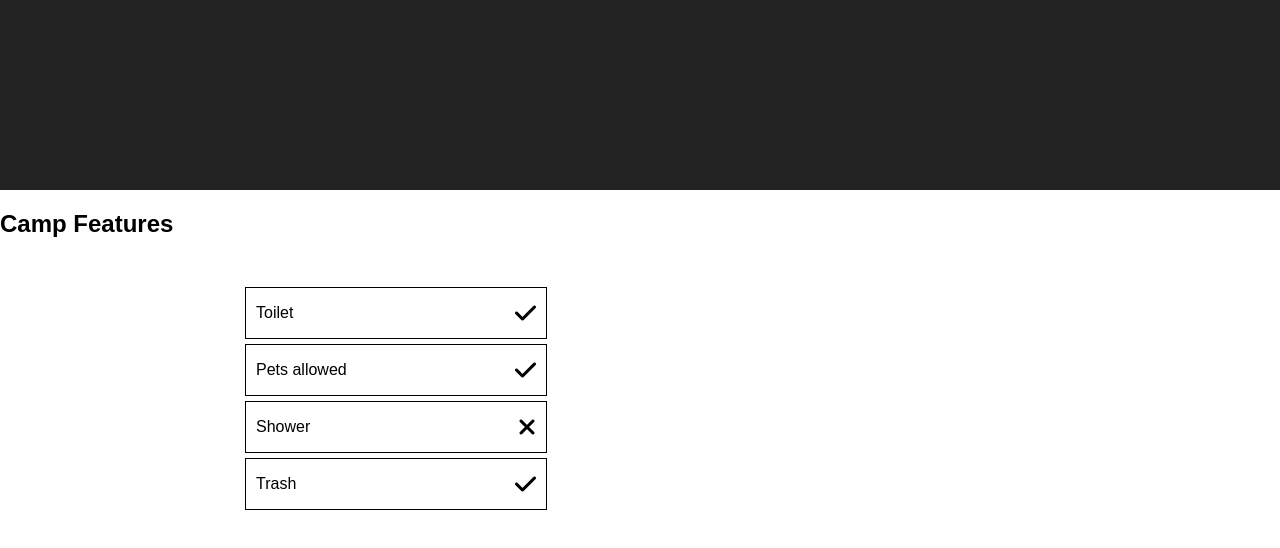
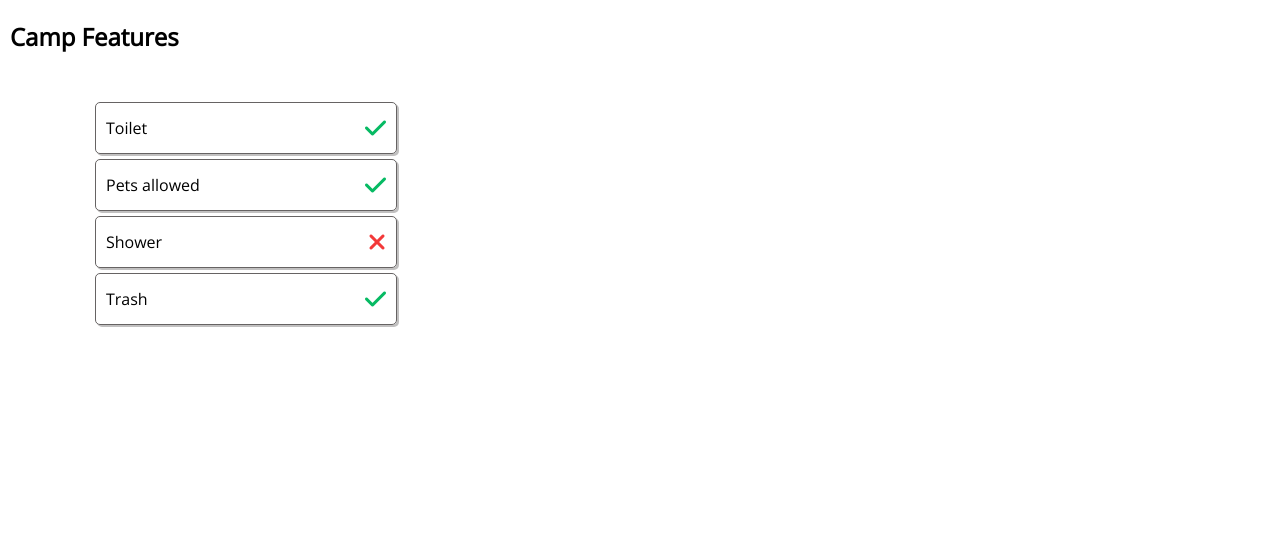
Before and after one commit to hwangm/frontend, a React (Create React App) app: page / in a window 1280 px wide. Shown: the top 548 px of the page. Built offline with nearby package versions, Linux system fonts and the light colour scheme.

Commit message:
Almost almost done

```diff
--- a/public/index.html
+++ b/public/index.html
@@ -5,6 +5,7 @@
   <meta name="viewport" content="width=device-width,initial-scale=1">
   <script src="camp_features.js"></script>
   <script src="https://use.fontawesome.com/6ad6929304.js"></script>
+  <link href="https://fonts.googleapis.com/css?family=Open+Sans" rel="stylesheet">
 
 </head>
 <body>
--- a/src/App/App.css
+++ b/src/App/App.css
@@ -1,30 +1,10 @@
-.App-header {
-  background-color: #222;
-  height: 150px;
-  padding: 20px;
-  color: white;
-}
-
-.App-title {
-  font-size: 1.5em;
-}
-
-.App-intro {
-  font-size: large;
-}
-
-@keyframes App-logo-spin {
-  from {
-    transform: rotate(0deg);
-  }
-  to {
-    transform: rotate(360deg);
-  }
+.Feature-header {
+  margin-left: 10px;
 }
 
 .Feature-container {
-  margin-left: 200px;
-  margin-right: 200px;
+  margin-left: 50px;
+  margin-right: 50px;
 }
 
 .Feature-container ul {
@@ -34,6 +14,6 @@
 }
 
 .Feature-container ul li {
-  clear: both;
+  clear: left;
   height: 20px;
 }
--- a/src/App/App.js
+++ b/src/App/App.js
@@ -5,7 +5,18 @@ import Feature from '../Feature/Feature';
 class App extends Component {
   render() {
     let featureList = window.FEATURES;
-
+    if(!featureList){
+      return (
+        <div className="App">
+          <div className="Feature-header">
+            <h2>Camp Features</h2>
+          </div>
+          <div className="Feature-container">
+            Something went wrong. We're not able to display features of this campsite at the moment. Sorry about that!
+          </div>
+        </div>
+      );
+    }
     let featureComponents = featureList.map((feature, index) => {
       return (
         <Feature key={index} title={feature.title} presence={feature.presence} subfeatures={feature.subfeatures} />
@@ -14,8 +25,6 @@ class App extends Component {
 
     return (
       <div className="App">
-        <header className="App-header">
-        </header>
         <div className="Feature-header">
           <h2>Camp Features</h2>
         </div>
--- a/src/App/App.min.css
+++ b/src/App/App.min.css
@@ -1 +1 @@
-.App-header{background-color:#222;height:150px;padding:20px;color:white}.App-title{font-size:1.5em}.App-intro{font-size:large}@keyframes App-logo-spin{from{transform:rotate(0deg)}to{transform:rotate(360deg)}}.Feature-container{margin-left:200px;margin-right:200px}.Feature-container ul{font-size:24px;list-style-type:none;float:left}.Feature-container ul li{clear:both;height:20px}
+.Feature-header{margin-left:10px}.Feature-container{margin-left:50px;margin-right:50px}.Feature-container ul{font-size:24px;list-style-type:none;float:left}.Feature-container ul li{clear:left;height:20px}
--- a/src/App/App.scss
+++ b/src/App/App.scss
@@ -1,43 +1,18 @@
-.App {
-
+.Feature-header {
+  margin-left: 10px;
 }
 
-.App-header {
-  background-color: #222;
-  height: 150px;
-  padding: 20px;
-  color: white;
-}
-
-.App-title {
-  font-size: 1.5em;
-}
-
-.App-intro {
-  font-size: large;
-}
-
-@keyframes App-logo-spin {
-  from { transform: rotate(0deg); }
-  to { transform: rotate(360deg); }
-}
-
-
 .Feature-container {
-  margin-left: 200px;
-  margin-right: 200px;
+  margin-left: 50px;
+  margin-right: 50px;
   & ul{
     font-size: 24px;
     list-style-type: none;
     float: left;
-    // margin: 5px;
-    // height: 20px;
+
     & li{
-      clear: both;
+      clear: left;
       height: 20px;
-      & ul {
-        // margin-top: 30px;
-      }
     }
   }
 }
--- a/src/Feature/Feature.css
+++ b/src/Feature/Feature.css
@@ -18,7 +18,9 @@
   font-size: 16px;
   list-style-type: none;
   margin: 5px 5px;
-  border: 1px solid black;
+  border: 1px solid #666363;
+  box-shadow: 2px 2px rgba(116, 113, 113, 0.445);
+  border-radius: 5px;
 }
 
 .has-subfeatures:hover {
@@ -27,7 +29,26 @@
   cursor: pointer;
 }
 
+.has-subfeatures:hover .show-subfeatures-text {
+  display: inline;
+  transition: display 0.2s linear;
+}
+
+.show-subfeatures-text {
+  opacity: 0.5;
+  font-size: 12px;
+  display: none;
+}
+
 .icon-right {
   font-size: 24px;
   margin-right: 10px;
 }
+
+.green {
+  color: #06ba63;
+}
+
+.red {
+  color: #f33939;
+}
--- a/src/Feature/Feature.js
+++ b/src/Feature/Feature.js
@@ -4,10 +4,6 @@ import './Feature.css';
 class Feature extends Component {
   constructor(props) {
     super(props);
-    // props:
-    // title
-    // presence
-    // subfeatures
     this.state = {
       showSubfeatures: false
     };
@@ -21,8 +17,8 @@ class Feature extends Component {
   }
 
   render() {
-    let featurePresentIcon = <i className="icon-right fa fa-check"></i> ;
-    let featureNotPresentIcon = <i className="icon-right fa fa-times"></i>;
+    let featurePresentIcon = <i className="icon-right green fa fa-check"></i> ;
+    let featureNotPresentIcon = <i className="icon-right red fa fa-times"></i>;
 
     if(this.props.subfeatures.length > 0){
       let subfeatures = this.props.subfeatures;
@@ -37,7 +33,11 @@ class Feature extends Component {
 
       return (
         <li className="Feature">
-          <div className="has-subfeatures" onClick={() => this.onClick()}><span>{this.props.title}</span> {this.props.presence ? featurePresentIcon : featureNotPresentIcon }</div>
+          <div className="has-subfeatures" onClick={() => this.onClick()}>
+            <span>{this.props.title}</span>
+            <span className="show-subfeatures-text">Show/hide subfeatures</span>
+            {this.props.presence ? featurePresentIcon : featureNotPresentIcon }
+          </div>
           { this.state.showSubfeatures ? <ul>{ subfeatureComponents }</ul> : null }
         </li>
       )
--- a/src/Feature/Feature.min.css
+++ b/src/Feature/Feature.min.css
@@ -1 +1 @@
-.Feature,.has-subfeatures,.no-subfeatures{width:300px;min-height:50px}.has-subfeatures,.no-subfeatures{display:flex;flex-direction:row;justify-content:space-between;align-items:center}.has-subfeatures span,.no-subfeatures span{margin-left:10px}.Feature{font-size:16px;list-style-type:none;margin:5px 5px;border:1px solid black}.has-subfeatures:hover{background-color:#40d9ac;transition:background-color 0.1s linear;cursor:pointer}.icon-right{font-size:24px;margin-right:10px}
+.Feature,.has-subfeatures,.no-subfeatures{width:300px;min-height:50px}.has-subfeatures,.no-subfeatures{display:flex;flex-direction:row;justify-content:space-between;align-items:center}.has-subfeatures span,.no-subfeatures span{margin-left:10px}.Feature{font-size:16px;list-style-type:none;margin:5px 5px;border:1px solid #666363;box-shadow:2px 2px rgba(116,113,113,0.445);border-radius:5px}.has-subfeatures:hover{background-color:#40d9ac;transition:background-color 0.1s linear;cursor:pointer}.has-subfeatures:hover .show-subfeatures-text{display:inline;transition:display 0.2s linear}.show-subfeatures-text{opacity:0.5;font-size:12px;display:none}.icon-right{font-size:24px;margin-right:10px}.green{color:#06ba63}.red{color:#f33939}
--- a/src/Feature/Feature.scss
+++ b/src/Feature/Feature.scss
@@ -18,7 +18,9 @@
     list-style-type: none;
     @extend %li-dimensions;
     margin: 5px 5px;
-    border: 1px solid black;
+    border: 1px solid rgb(102, 99, 99);
+    box-shadow: 2px 2px rgba(116, 113, 113, 0.445);
+    border-radius: 5px;
 }
 
 
@@ -29,6 +31,10 @@
         background-color: #40d9ac;
         transition: background-color 0.1s linear;
         cursor: pointer;
+        .show-subfeatures-text {
+            display:inline;
+            transition: display 0.2s linear;
+        }
     }
 }
 .no-subfeatures {
@@ -36,7 +42,23 @@
     @extend %d-flex;
 }
 
+.show-subfeatures-text {
+    opacity: 0.5;
+    font-size: 12px;
+    display: none;
+}
+
+
+
 .icon-right {
     font-size: 24px;
     margin-right: 10px;
 }
+
+.green {
+    color: #06ba63;
+}
+
+.red {
+    color: #f33939;
+}
--- a/src/index.css
+++ b/src/index.css
@@ -1,5 +1,5 @@
 body {
   margin: 0;
   padding: 0;
-  font-family: sans-serif;
+  font-family: 'Open Sans', sans-serif;
 }
--- /dev/null
+++ b/src/index.min.css
@@ -0,0 +1 @@
+body{margin:0;padding:0;font-family:'Open Sans', sans-serif}
--- /dev/null
+++ b/src/index.scss
@@ -0,0 +1,5 @@
+body {
+    margin: 0;
+    padding: 0;
+    font-family: 'Open Sans', sans-serif;
+  }
```
Also changed, not shown: 1 other file (tests, documents, lock files or other folders).
